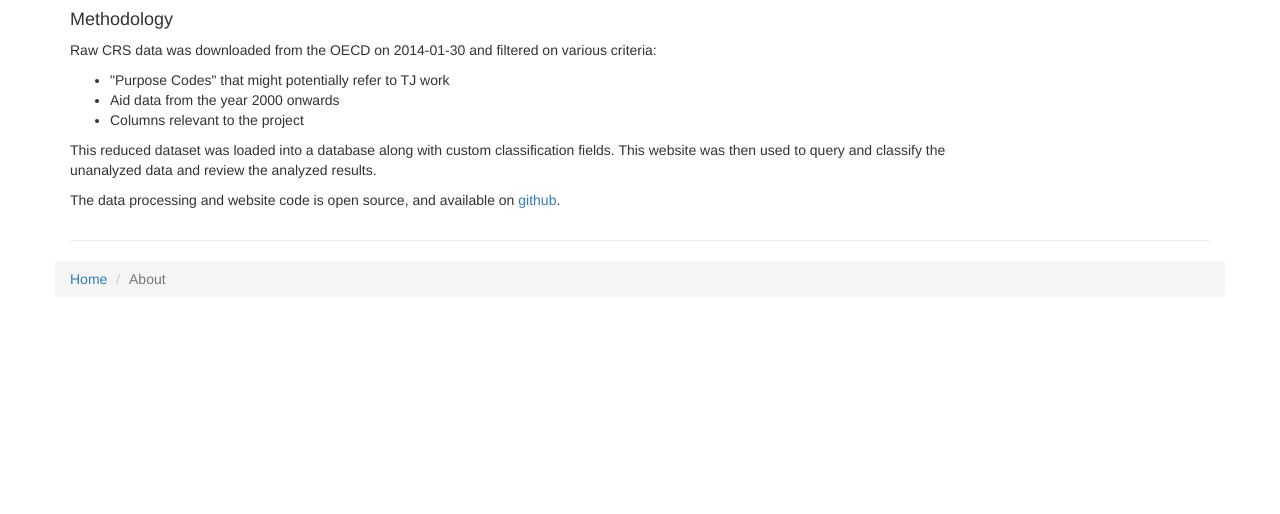
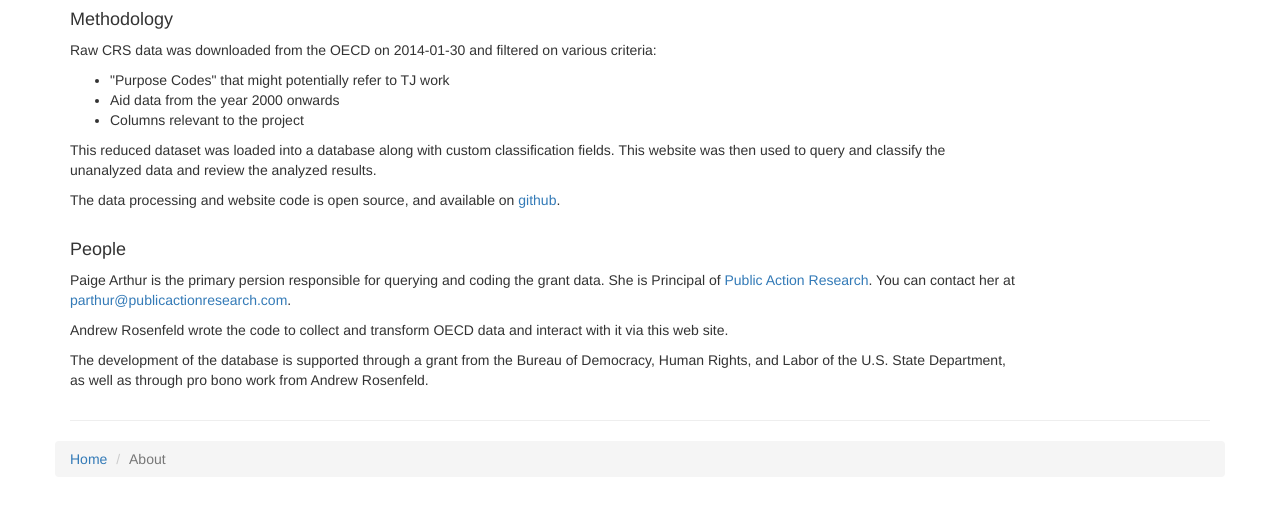
Before and after one commit to rosnfeld/crs_tj, a Django app: page /tj/about in a window 1280 px wide. Shown: the part 286-800 px from the top of the page. Run offline with Django 3.2, Linux system fonts and the light colour scheme; some libraries are stand-ins or nearby versions.

Commit message:
First cut at "people" descriptions

```diff
--- a/tj/templates/tj/about.html
+++ b/tj/templates/tj/about.html
@@ -52,6 +52,23 @@
             </p>
         </div>
     </div>
+    <div class="row top-buffer">
+        <div class="col-md-10">
+            <h4>People</h4>
+            <p>Paige Arthur is the primary persion responsible for querying and coding the grant data.
+               She is Principal of <a href="http://publicactionresearch.com/">Public Action Research</a>.
+                You can contact her at
+                <a href="mailto:parthur@publicactionresearch.com">parthur@publicactionresearch.com</a>.
+            </p>
+            <p>
+                Andrew Rosenfeld wrote the code to collect and transform OECD data and interact with it via this web site.
+            </p>
+            <p>
+                The development of the database is supported through a grant from the Bureau of Democracy, Human Rights, and Labor of the
+                U.S. State Department, as well as through pro bono work from Andrew Rosenfeld.
+            </p>
+        </div>
+    </div>
     <hr/>
     <div class="row">
         <ol class="breadcrumb">
```
